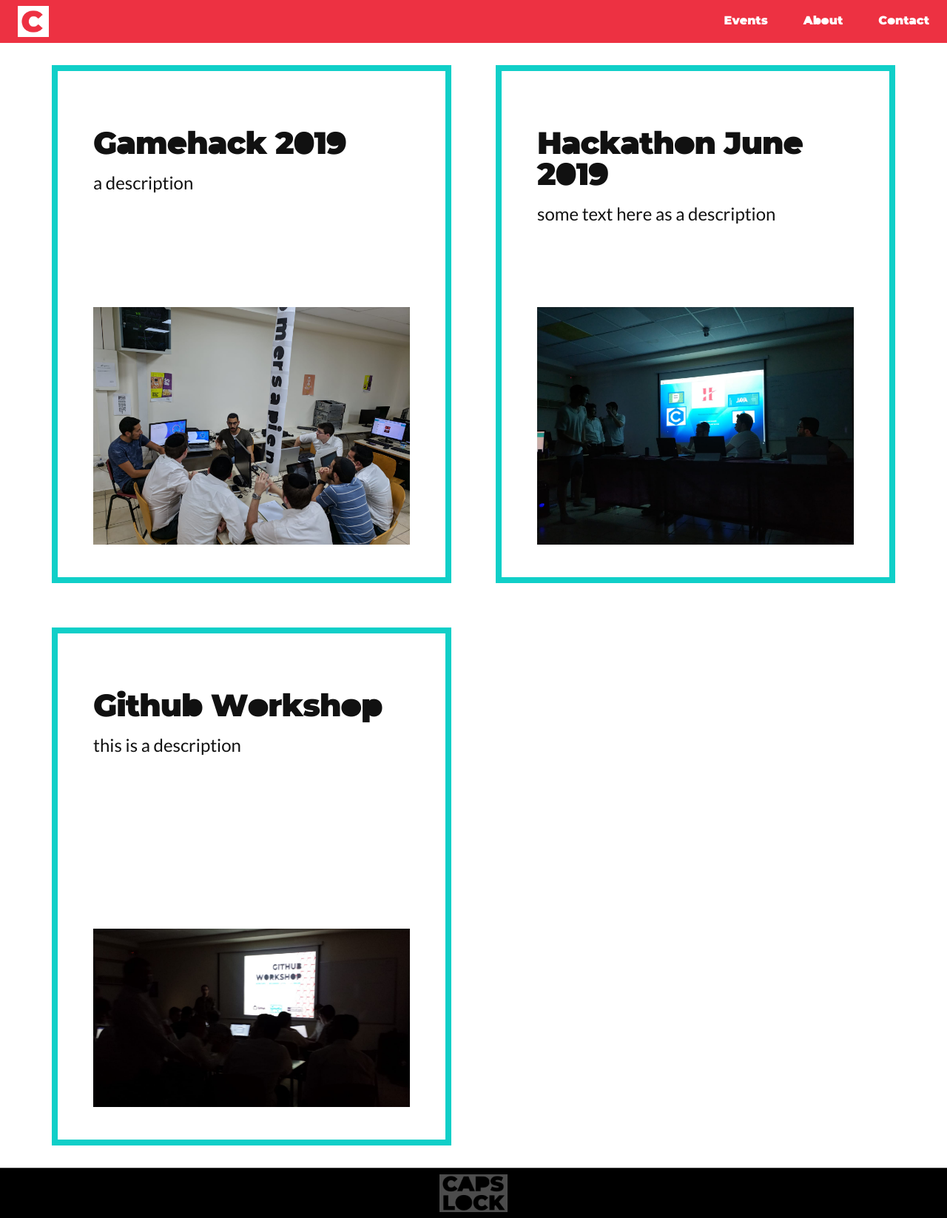
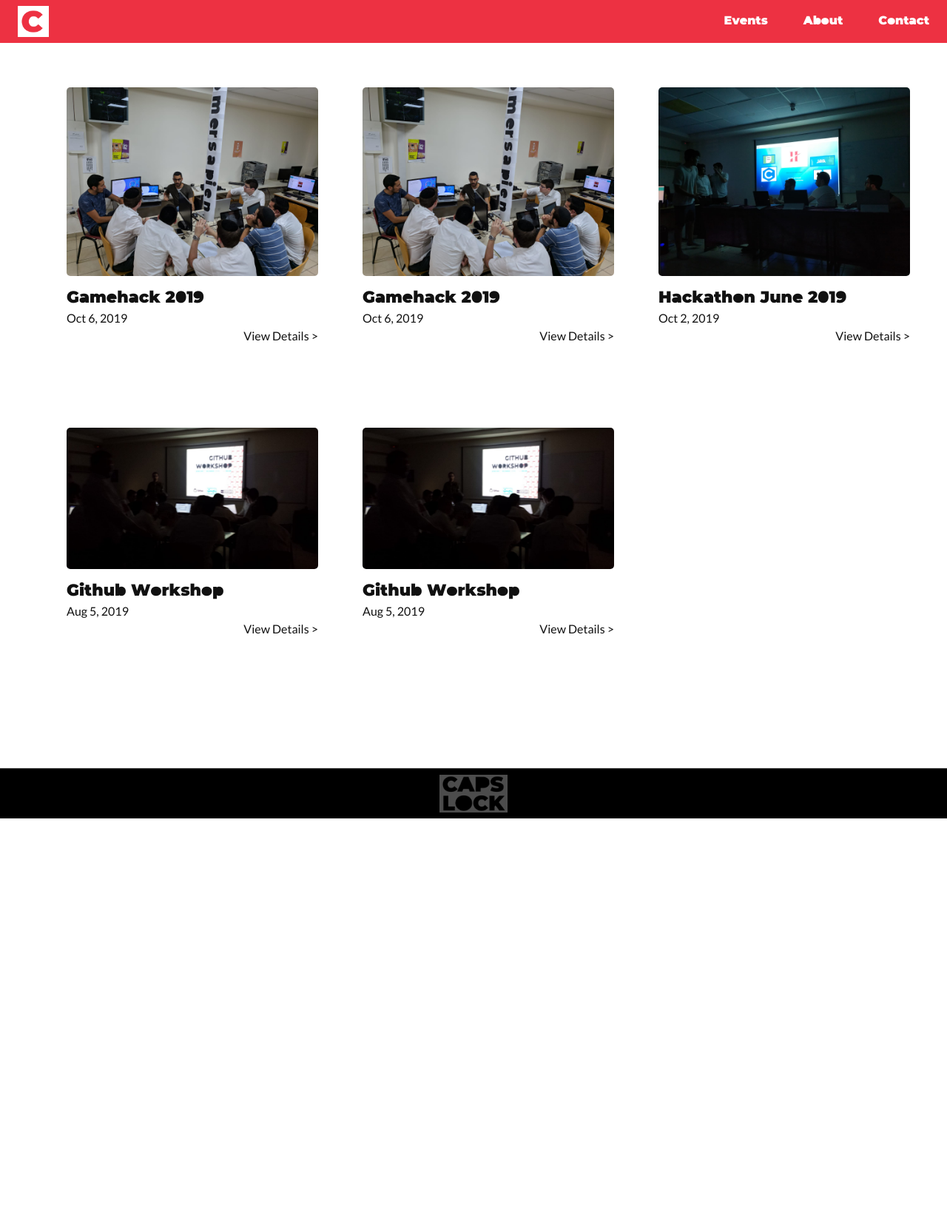
Before and after one commit to capslock-bmdc/capslock-website, a Jekyll site: the page built from events.html, in a window 1280 px wide. Shown: the whole page at 74% size. Built offline with Jekyll 4.4.1, drawn with Linux system fonts in a browser that asks for light colours; after the commit the page ends 1106 px from its top, so only the background shows below that.

Commit message:
styled the events page

```diff
--- a/_sass/minima.scss
+++ b/_sass/minima.scss
@@ -4,6 +4,7 @@
 @import "abstracts/mixins";
 
 @import "pages/index";
+@import "pages/events";
 
 @import "components/navbar";
 @import "components/carousel";
--- a/_sass/minima/_base.scss
+++ b/_sass/minima/_base.scss
@@ -33,6 +33,7 @@ h3 {
 h1,
 h2 {
   font-family: $brand-font-family, sans-serif;
+  font-size: 22px;
 }
 
 h1 {
--- a/_sass/minima/_layout.scss
+++ b/_sass/minima/_layout.scss
@@ -181,64 +181,17 @@
  * Page content
  */
 .page-content {
-  padding: $spacing-unit 0;
+  padding: 60px;
   flex: 1;
 
   .page-heading {
     @include relative-font-size(2);
   }
-
-  .post-list-heading {
-    @include relative-font-size(1.75);
-  }
-
-  .post-list {
-    margin: 0 auto;
-    list-style: none;
-    display: grid;
-    grid-template-columns: 1fr 1fr;
-    grid-auto-rows: 700px;
-    grid-column-gap: 60px;
-    grid-row-gap: 60px;
-    justify-items: stretch;
-    width: 1140px;
-  }
-  .card {
-    padding: 48px;
-    border: 8px solid $green;
-    cursor: pointer;
-    &:hover {
-      background-color: $green;
-      // box-shadow: 0 0 30px rgba(0, 0, 0, 0.1);
-    }
-  }
-
-  .card a {
-    position: relative;
-    text-decoration: none;
-    height: 100%;
-  }
-
-  .card a img {
-    position: absolute;
-    bottom: 24px;
-    width: 100%;
-  }
-
-  .post-meta {
-    font-size: $small-font-size;
-    color: $grey-color;
-  }
-
-  .post-link {
-    display: block;
-    @include relative-font-size(1.5);
-  }
 }
 
 /**
- * Posts
- */
+* Posts
+*/
 
 .post {
   margin: $spacing-unit auto;
@@ -247,6 +200,11 @@
 
 .post-header {
   margin-bottom: $spacing-unit;
+}
+
+.post-meta {
+  font-size: $small-font-size;
+  color: $grey-color;
 }
 
 .post-title {
--- /dev/null
+++ b/_sass/pages/_events.scss
@@ -0,0 +1,45 @@
+.post-list {
+  margin: 0 auto;
+  list-style: none;
+  display: grid;
+  grid-template-columns: 1fr 1fr 1fr;
+  grid-auto-rows: 400px;
+  grid-column-gap: 60px;
+  grid-row-gap: 60px;
+  justify-items: stretch;
+  width: 1140px;
+}
+
+.post-card {
+  transition: 0.5s all;
+
+  &__content {
+    h2 {
+      margin: 12px 0 0 0;
+    }
+    h4 {
+      margin: 0;
+    }
+  }
+  &__image {
+    width: 100%;
+    img {
+      border-radius: 5px;
+    }
+  }
+  &__read-more {
+    float: right;
+    text-decoration: none;
+
+    &:hover {
+      text-decoration: none;
+      h4 {
+        font-weight: 600;
+      }
+    }
+  }
+
+  &:hover {
+    transform: scale(1.1);
+  }
+}
--- a/events.html
+++ b/events.html
@@ -10,12 +10,19 @@ order: 3
     {%- if site.posts.size > 0 -%}
     <div class="post-list">
       {%- for post in site.posts -%}
-      <div class="card">
-        <a class="post-link" href="{{ post.url | relative_url }}">
-          <h1>{{ post.title }}</h1>
-          <h4>{{ post.description }}</h4>
+      <div class="post-card">
+        <a class="post-card__image" href="{{ post.url | relative_url }}">
           <img src="{{ site.baseurl }}{{post.thumbnail}}" />
         </a>
+        <div class="post-card__content">
+          <h2>{{ post.title }}</h2>
+          <time class="dt-published" datetime="{{ page.date | date_to_xmlschema }}" itemprop="datePublished">
+            {%- assign date_format = site.minima.date_format | default: "%b %-d, %Y" -%}
+            {{ page.date | date: date_format }}
+          </time>
+          <h4>{{ post.date | date: date_format }}</h4>
+        </div>
+        <a class="post-card__read-more" href="{{ post.url | relative_url }}"><h4>View Details ></h4></a>
       </div>
       {%- endfor -%}
     </div>
```
Also changed, not shown: _posts/2020-10-06-tester.markdown (added, +19 -0 lines), _posts/2020-12-15-test2.md (added, +31 -0 lines).
